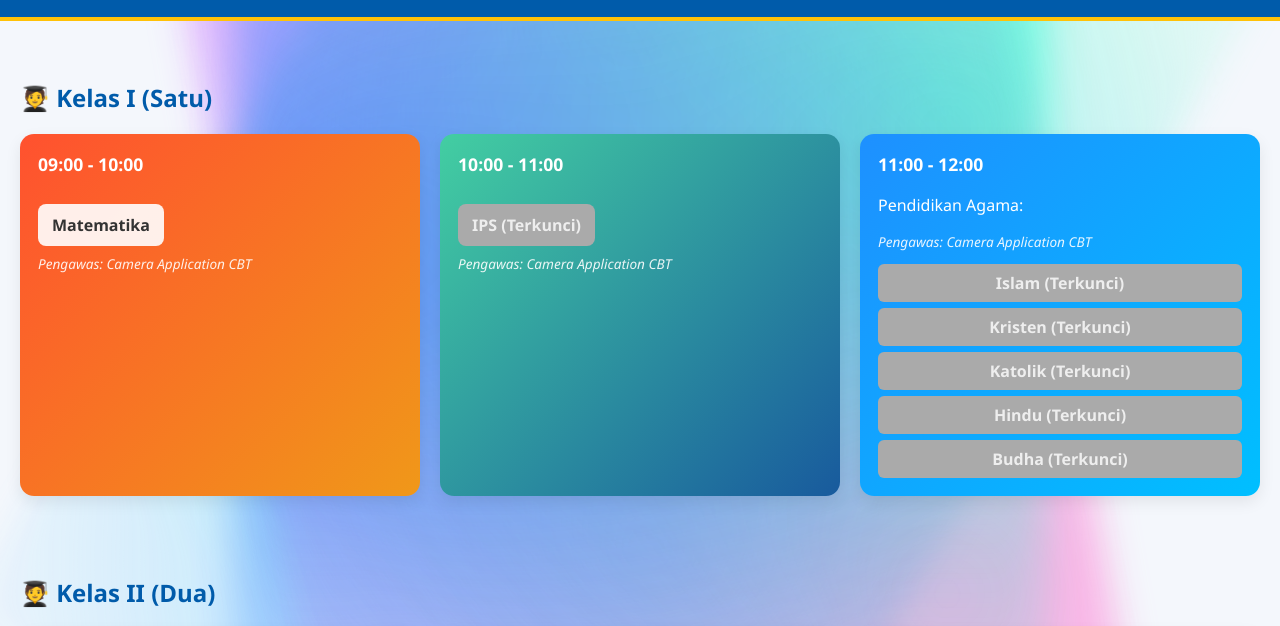
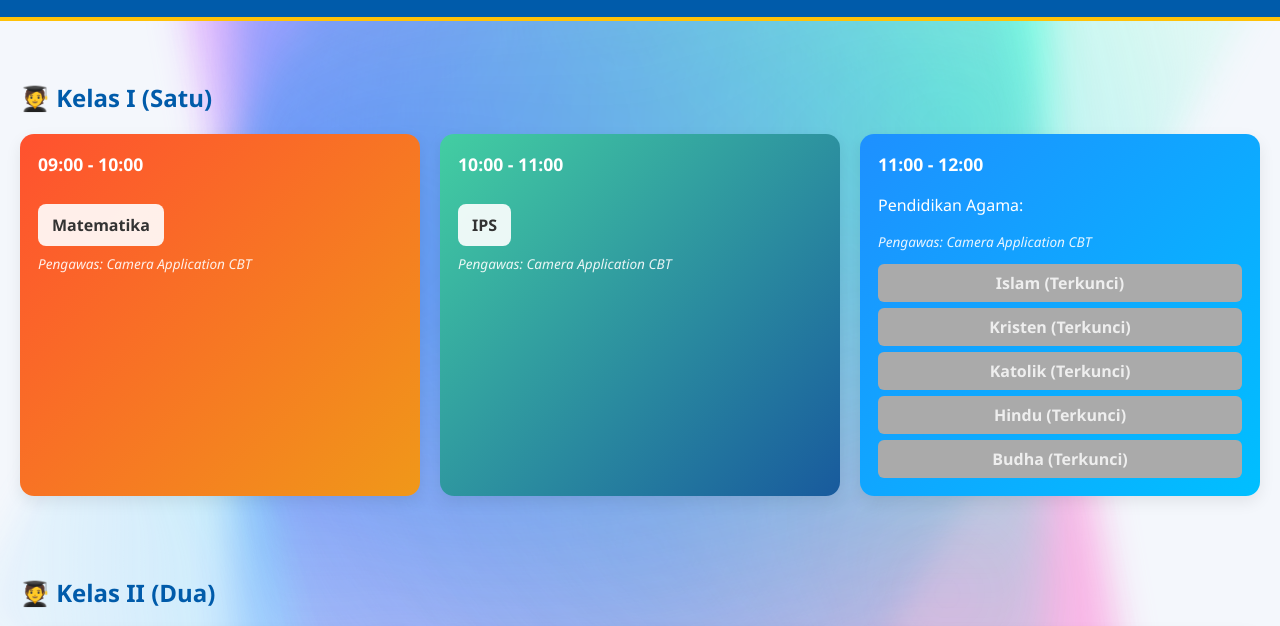
Before and after one commit to cbtrnj/pa, a plain HTML site: page selasa.html in a window 1280 px wide. Shown: the part 147-773 px from the top of the page. Drawn offline with Linux system fonts and the light colour scheme.

Commit message:
Update selasa.html

```diff
--- a/selasa.html
+++ b/selasa.html
@@ -151,7 +151,7 @@
   const soalSettings = {
     // Kelas I
     "btn-i-matematika": false,
-    "btn-i-ips": true,
+    "btn-i-ips": false,
     "btn-i-agama-islam": true,
     "btn-i-agama-kristen": true,
     "btn-i-agama-katolik": true,
@@ -161,7 +161,7 @@
 
     // Kelas II
     "btn-ii-matematika": false,
-    "btn-ii-ips": true,
+    "btn-ii-ips": false,
     "btn-ii-agama-islam": true,
     "btn-ii-agama-kristen": true,
     "btn-ii-agama-katolik": true,
@@ -171,7 +171,7 @@
 
     // Kelas III
     "btn-iii-matematika": false,
-    "btn-iii-ips": true,
+    "btn-iii-ips": false,
     "btn-iii-agama-islam": true,
     "btn-iii-agama-kristen": true,
     "btn-iii-agama-katolik": true,
@@ -181,7 +181,7 @@
 
     // Kelas IV
     "btn-iv-matematika": false,
-    "btn-iv-ips": true,
+    "btn-iv-ips": false,
     "btn-iv-agama-islam": true,
     "btn-iv-agama-kristen": true,
     "btn-iv-agama-katolik": true,
@@ -191,7 +191,7 @@
 
     // Kelas V
     "btn-v-matematika": false,
-    "btn-v-ips": true,
+    "btn-v-ips": false,
     "btn-v-agama-islam": true,
     "btn-v-agama-kristen": true,
     "btn-v-agama-katolik": true,
@@ -201,7 +201,7 @@
 
     // Kelas VI
     "btn-vi-matematika": false,
-    "btn-vi-ips": true,
+    "btn-vi-ips": false,
     "btn-vi-agama-islam": true,
     "btn-vi-agama-kristen": true,
     "btn-vi-agama-katolik": true,
```
